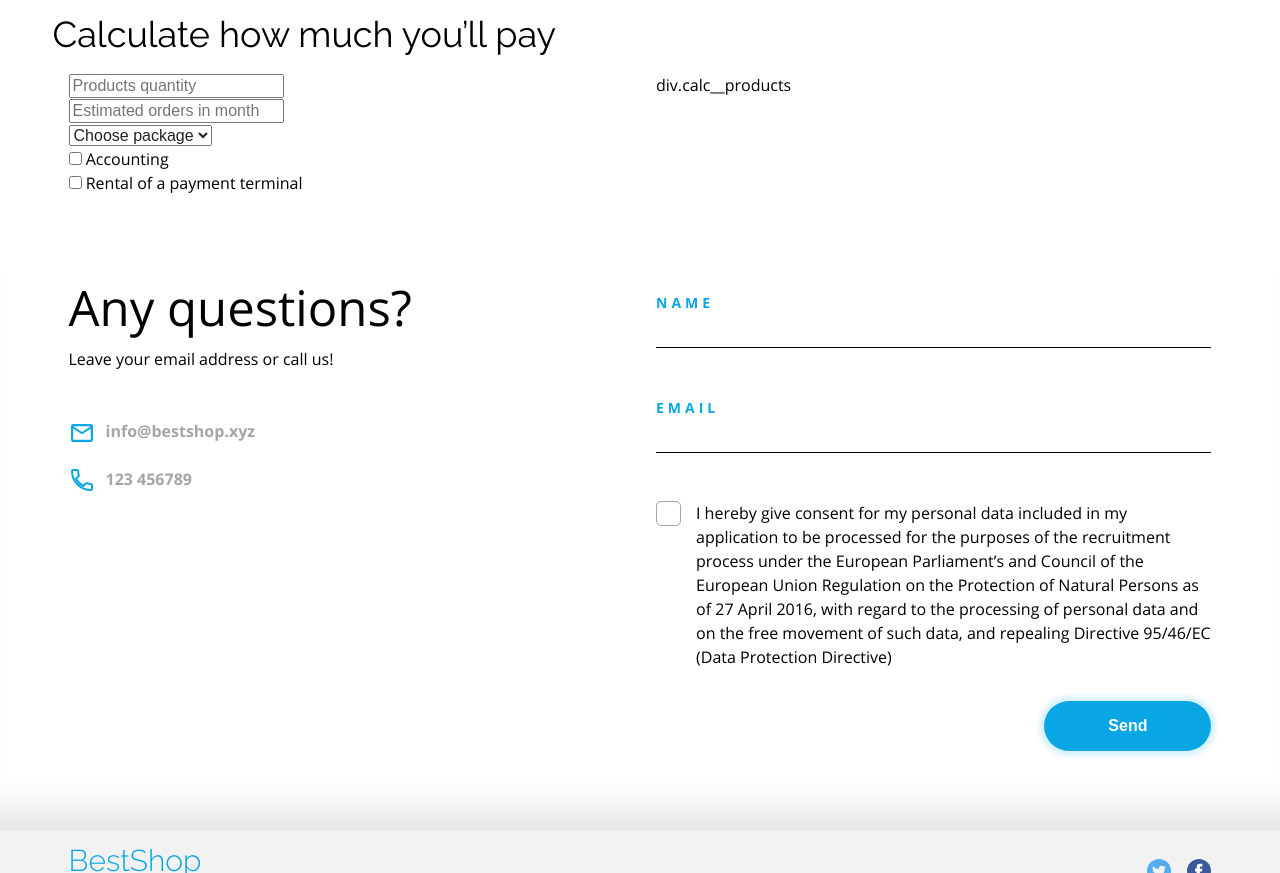
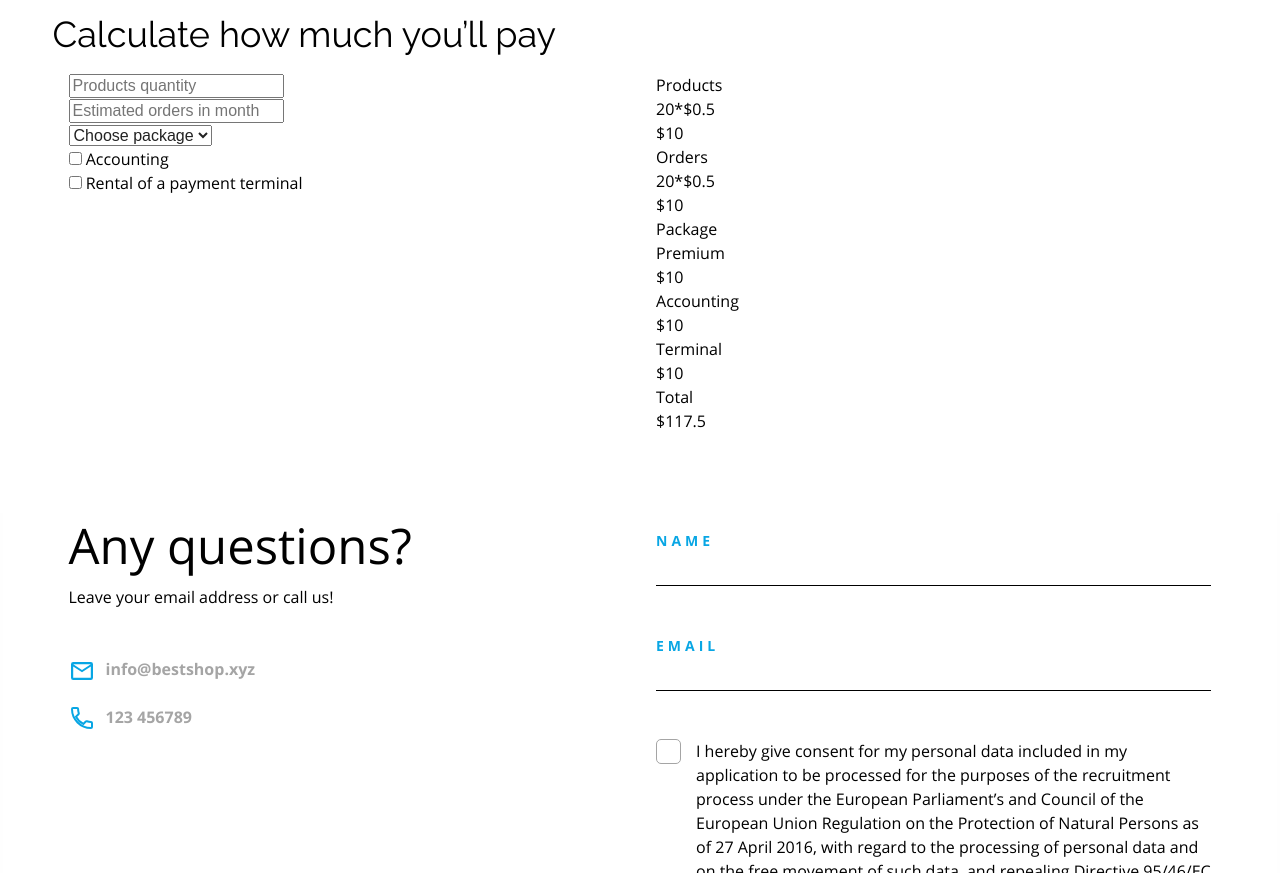
Before and after one commit to DariuszMeissner/BestShop-web-app, a website: page index.html in a window 1280 px wide. Shown: the part 2907-3780 px from the top of the page. Drawn offline with Linux system fonts and the light colour scheme.

Commit message:
adding of calculator summary section

```diff
--- a/index.html
+++ b/index.html
@@ -245,7 +245,33 @@
 
           <div class="col-xs-12 col-sm-12 col-md-6 calc__box">
             <div class="calc__item calc__item--summary">
-              div.calc__products
+              <div class="calc__summary">
+                <div class="calc__title">Products</div>
+                <div class="calc__subprice">20*$0.5</div>
+                <div class="calc__price">$10</div>
+              </div>
+              <div class="calc__summary">
+                <div class="calc__title">Orders</div>
+                <div class="calc__subprice">20*$0.5</div>
+                <div class="calc__price">$10</div>
+              </div>
+              <div class="calc__summary">
+                <div class="calc__title">Package</div>
+                <div class="calc__subprice">Premium</div>
+                <div class="calc__price">$10</div>
+              </div>
+              <div class="calc__summary calc__summary--accounting">
+                <div class="calc__title">Accounting</div>
+                <div class="calc__price">$10</div>
+              </div>
+              <div class="calc__summary calc__summary--payment">
+                <div class="calc__title">Terminal</div>
+                <div class="calc__price">$10</div>
+              </div>
+              <div class="calc__summary calc__summary--total">
+                <div class="calc__title">Total</div>
+                <div class="calc__total">$117.5</div>
+              </div>
             </div>
           </div>
 
```
